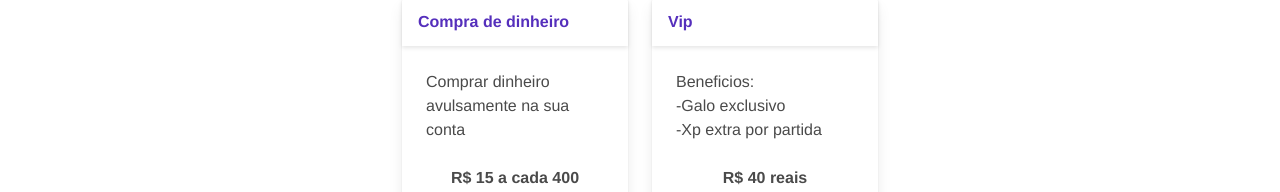
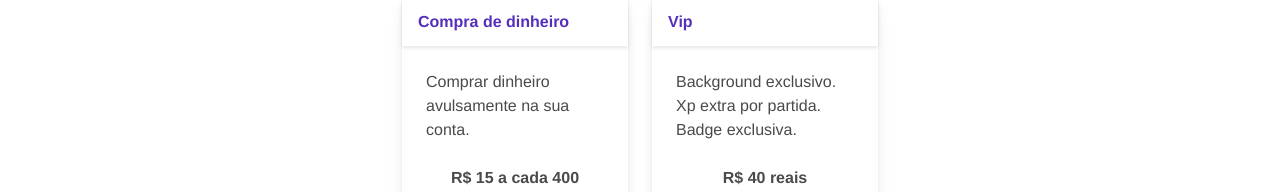
Before and after one commit to Acnologla/asura-site, a Vue app: page /asura-site/donate in a window 1280 px wide. Shown: the part 613-805 px from the top of the page. Built offline with nearby package versions, Linux system fonts and the light colour scheme.

Commit message:
Fixed typo

```diff
--- a/src/views/Donate.vue
+++ b/src/views/Donate.vue
@@ -32,10 +32,10 @@
       <br>
        <div id="donateCards" style="max-width:500px" class="columns is-centered">
             <div class = "column is-three-quarters-mobile is-half">
-                <DonateCard price="R$ 15 a cada 400 moedas" description="Comprar dinheiro avulsamente na sua conta" title="Compra de dinheiro"/>
+                <DonateCard price="R$ 15 a cada 400 moedas" description="Comprar dinheiro avulsamente na sua conta." title="Compra de dinheiro"/>
             </div>
             <div class = "column is-three-quarters-mobile is-half">
-                <DonateCard price = "R$ 40 reais mensalmente" description="Beneficios: <br>  -Galo exclusivo  <br> -Xp extra por partida" title="Vip"/>
+                <DonateCard price = "R$ 40 reais mensalmente" description="Background exclusivo.  <br>Xp extra por partida. <br>Badge exclusiva." title="Vip"/>
 
             </div>
        </div>
```
Also changed, not shown: 6 other files (tests, documents, lock files or other folders).
